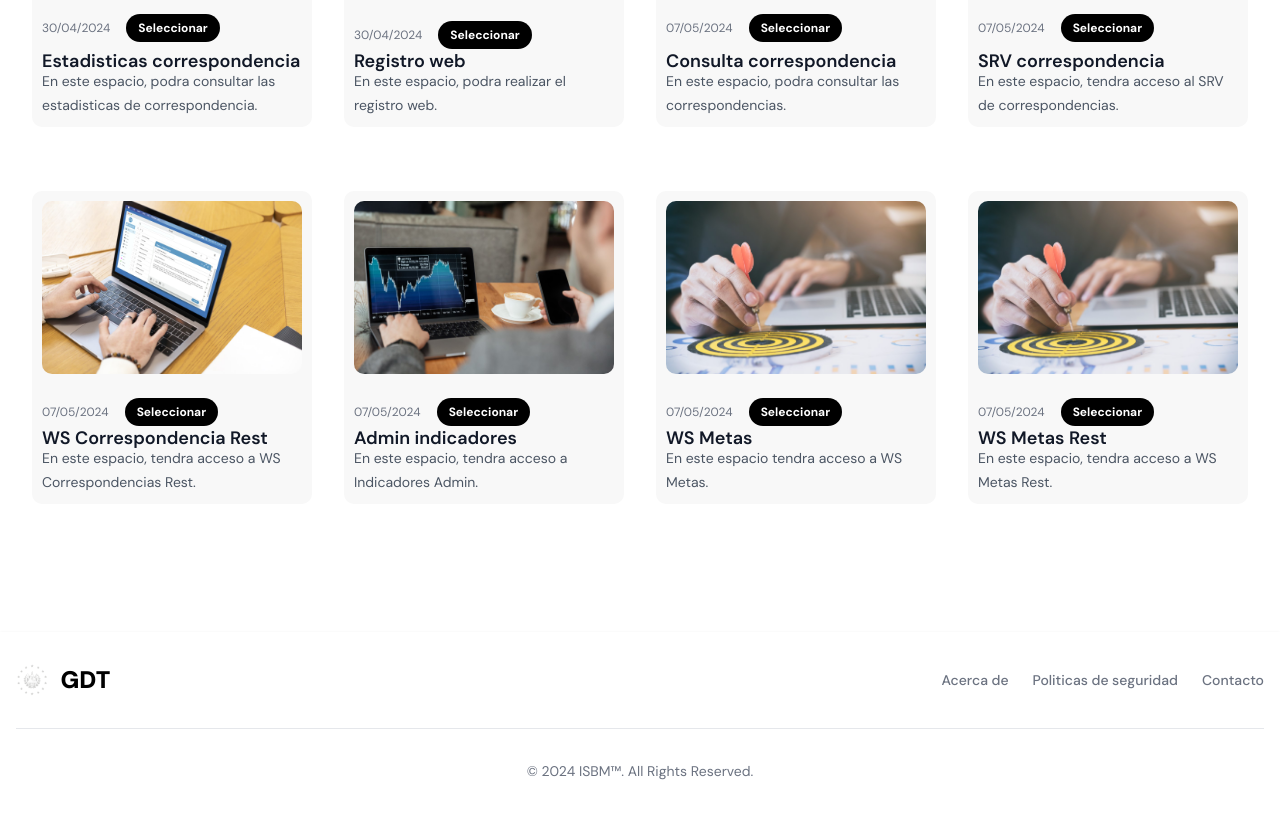
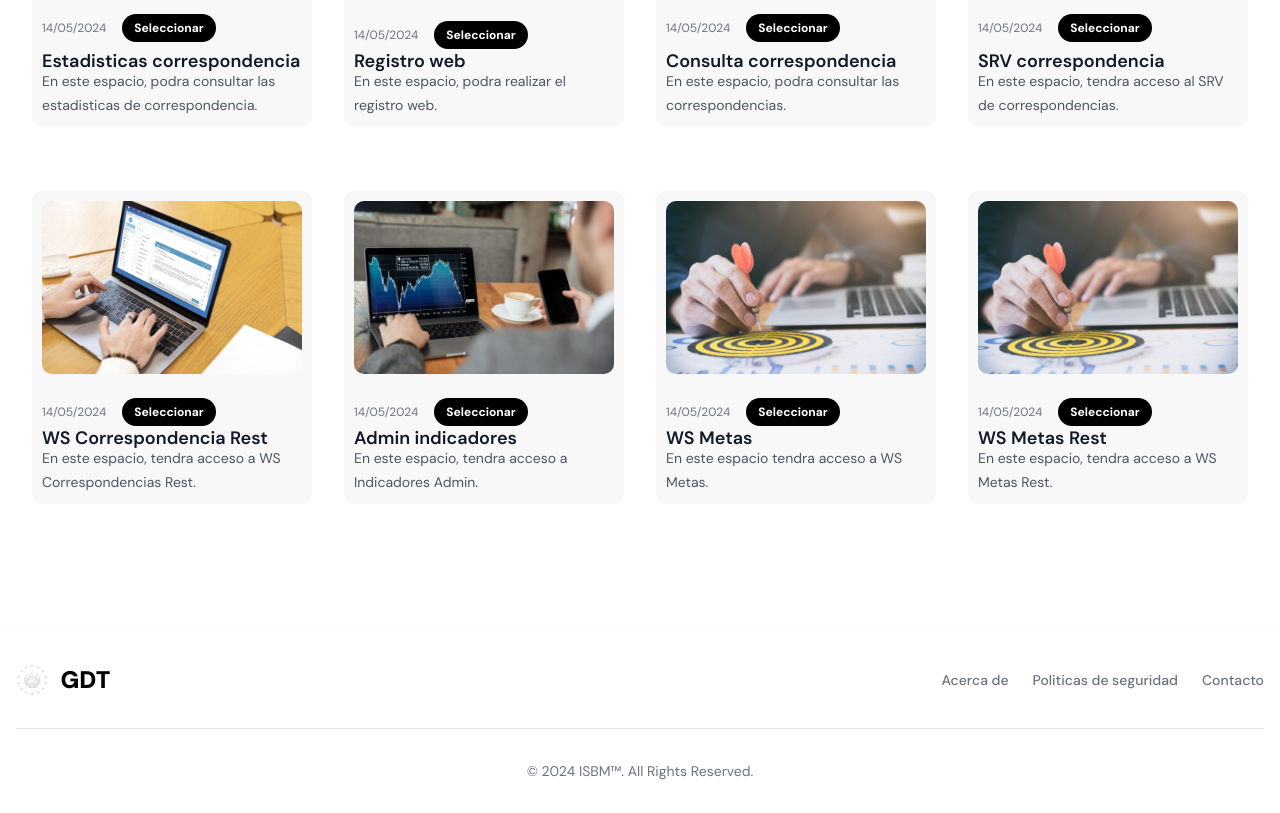
Before and after one commit to jcastillo9612/transdoc, a plain HTML site: page index.html in a window 1280 px wide. Shown: the part 1087-1900 px from the top of the page. Drawn offline with nearby package versions, Linux system fonts and the light colour scheme.

Commit message:
Add files via upload

```diff
--- a/index.html
+++ b/index.html
@@ -137,7 +137,7 @@
                     <img src="assets/img/stadistic.jpg" class="imgCardStyle" alt=""><br>
                     <div class="flex items-center gap-x-4 text-xs">
 
-                        <time datetime="2020-03-16" class="text-gray-500">30/04/2024</time>
+                        <time datetime="2020-03-16" class="text-gray-500">14/05/2024</time>
                         <a href="https://sigobn.isbm.gob.sv/EstadisticasCorrespondencia" target="_blank" class="relative z-10 rounded-full bg-black px-3 py-1.5 font-medium text-white hover:bg-blue"><b>Seleccionar</b></a>
                     </div>
                     <div class="group relative">
@@ -152,7 +152,7 @@
                     <img src="assets/img/cardcover2.jpg" class="imgCardStyle" alt=""><br>
                     <div class="flex items-center gap-x-4 text-xs">
 
-                        <time datetime="2020-03-16" class="text-gray-500">30/04/2024</time>
+                        <time datetime="2020-03-16" class="text-gray-500">14/05/2024</time>
                         <a href="https://sigobn.isbm.gob.sv/RegistroWeb" target="_blank" class="relative z-10 rounded-full bg-black px-3 py-1.5 font-medium text-white hover:bg-blue"><b>Seleccionar</b></a>
                     </div>
                     <div class="group relative">
@@ -167,7 +167,7 @@
                     <img src="assets/img/correspondencia.jpg" class="imgCardStyle" alt=""><br>
                     <div class="flex items-center gap-x-4 text-xs">
 
-                        <time datetime="2020-03-16" class="text-gray-500">07/05/2024</time>
+                        <time datetime="2020-03-16" class="text-gray-500">14/05/2024</time>
                         <a href="https://sigobn.isbm.gob.sv/ConsultaCorrespondencia/default.aspx" target="_blank" class="relative z-10 rounded-full bg-black px-3 py-1.5 font-medium text-white hover:bg-blue"><b>Seleccionar</b></a>
                     </div>
                     <div class="group relative">
@@ -182,7 +182,7 @@
                     <img src="assets/img/correspondencia.jpg" class="imgCardStyle" alt=""><br>
                     <div class="flex items-center gap-x-4 text-xs">
 
-                        <time datetime="2020-03-16" class="text-gray-500">07/05/2024</time>
+                        <time datetime="2020-03-16" class="text-gray-500">14/05/2024</time>
                         <a href="https://sigobn.isbm.gob.sv/wsCorrespondencia/srvCorrespondencia.asmx" target="_blank" class="relative z-10 rounded-full bg-black px-3 py-1.5 font-medium text-white hover:bg-blue"><b>Seleccionar</b></a>
                     </div>
                     <div class="group relative">
@@ -197,7 +197,7 @@
                     <img src="assets/img/correspondencia.jpg" class="imgCardStyle" alt=""><br>
                     <div class="flex items-center gap-x-4 text-xs">
 
-                        <time datetime="2020-03-16" class="text-gray-500">07/05/2024</time>
+                        <time datetime="2020-03-16" class="text-gray-500">14/05/2024</time>
                         <a href="https://sigobn.isbm.gob.sv/wsCorrespondenciaRest" target="_blank" class="relative z-10 rounded-full bg-black px-3 py-1.5 font-medium text-white hover:bg-blue"><b>Seleccionar</b></a>
                     </div>
                     <div class="group relative">
@@ -212,7 +212,7 @@
                     <img src="assets/img/indicators.jpg" class="imgCardStyle" alt=""><br>
                     <div class="flex items-center gap-x-4 text-xs">
 
-                        <time datetime="2020-03-16" class="text-gray-500">07/05/2024</time>
+                        <time datetime="2020-03-16" class="text-gray-500">14/05/2024</time>
                         <a href="https://sigobn.isbm.gob.sv/AdminIndicadores" target="_blank" class="relative z-10 rounded-full bg-black px-3 py-1.5 font-medium text-white hover:bg-blue"><b>Seleccionar</b></a>
                     </div>
                     <div class="group relative">
@@ -227,7 +227,7 @@
                     <img src="assets/img/goals.jpg" class="imgCardStyle" alt=""><br>
                     <div class="flex items-center gap-x-4 text-xs">
 
-                        <time datetime="2020-03-16" class="text-gray-500">07/05/2024</time>
+                        <time datetime="2020-03-16" class="text-gray-500">14/05/2024</time>
                         <a href="https://sigobn.isbm.gob.sv/wsMetas/wsMetas.asmx" target="_blank" class="relative z-10 rounded-full bg-black px-3 py-1.5 font-medium text-white hover:bg-blue"><b>Seleccionar</b></a>
                     </div>
                     <div class="group relative">
@@ -242,7 +242,7 @@
                     <img src="assets/img/goals.jpg" class="imgCardStyle" alt=""><br>
                     <div class="flex items-center gap-x-4 text-xs">
 
-                        <time datetime="2020-03-16" class="text-gray-500">07/05/2024</time>
+                        <time datetime="2020-03-16" class="text-gray-500">14/05/2024</time>
                         <a href="https://sigobn.isbm.gob.sv/wsMetasRest" target="_blank" class="relative z-10 rounded-full bg-black px-3 py-1.5 font-medium text-white hover:bg-blue"><b>Seleccionar</b></a>
                     </div>
                     <div class="group relative">
```
